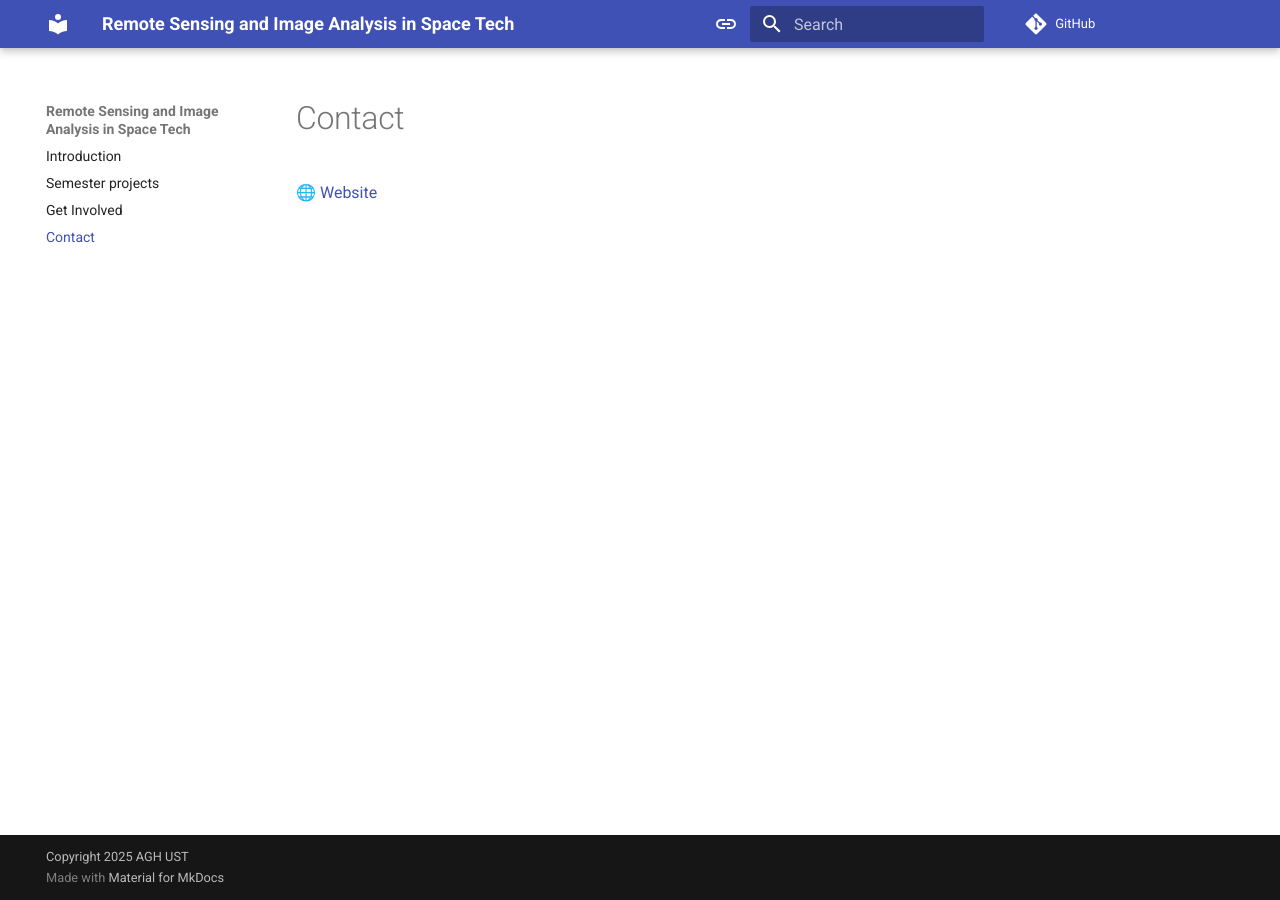
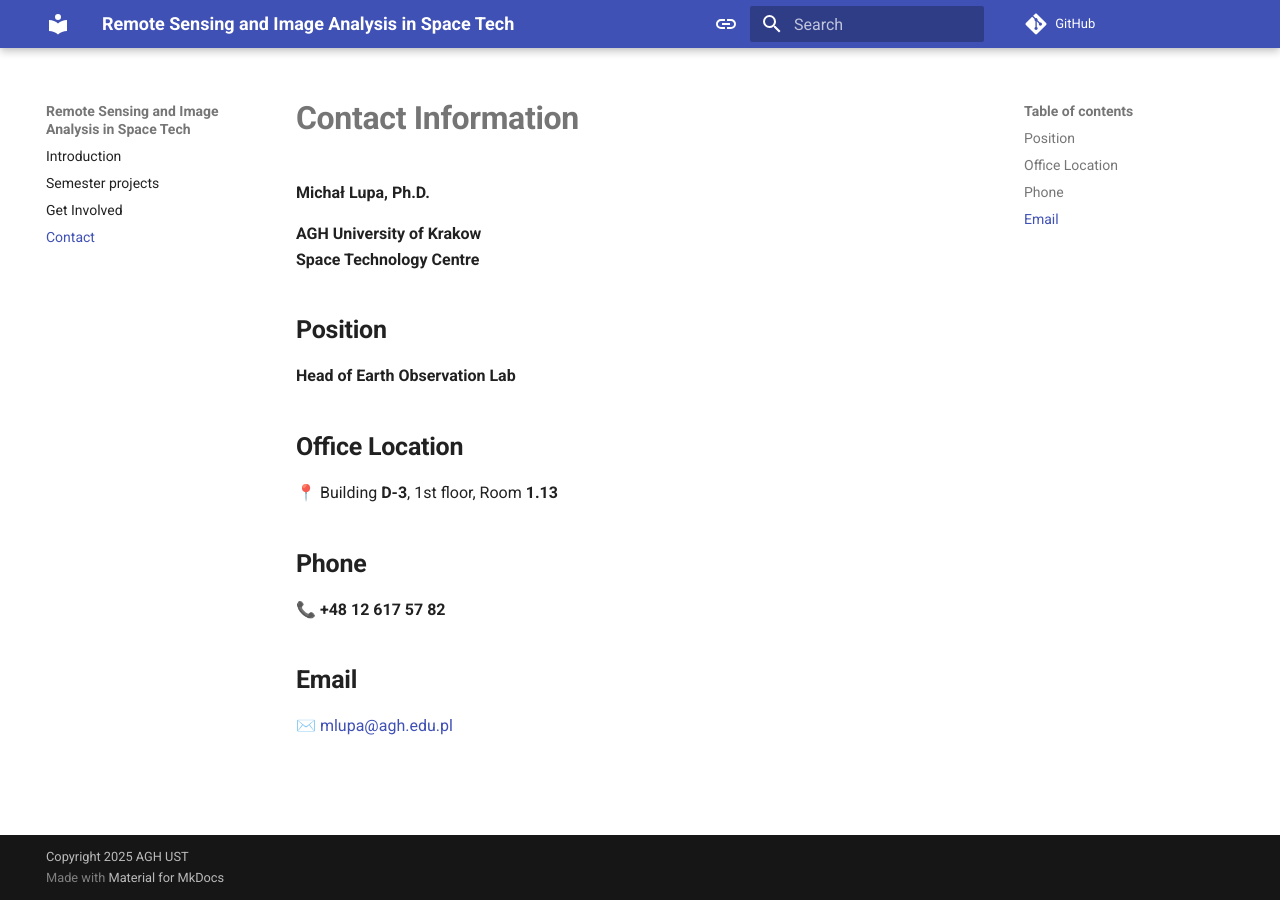
Before and after one commit to eo-agh/eo-course, an MkDocs documentation site: the page built from docs/contact.md, in a window 1280 px wide. Built offline with MkDocs 1.6.1 and Material for MkDocs 9.7.7, drawn with Linux system fonts in a browser that asks for light colours; comment, search, counter and statistics services are not loaded.

Commit message:
Update contact.md

```diff
--- a/docs/contact.md
+++ b/docs/contact.md
@@ -1 +1,18 @@
-🌐 [Website](https://eo-agh.github.io/site)
+# **Contact Information**
+
+**Michał Lupa, Ph.D.**
+
+**AGH University of Krakow**
+**Space Technology Centre**
+
+## **Position**
+**Head of Earth Observation Lab**
+
+## **Office Location**
+📍 Building **D-3**, 1st floor, Room **1.13**
+
+## **Phone**
+📞 **+48 12 617 57 82**
+
+## **Email**
+✉️ [mlupa@agh.edu.pl](mailto:mlupa@agh.edu.pl)
```
